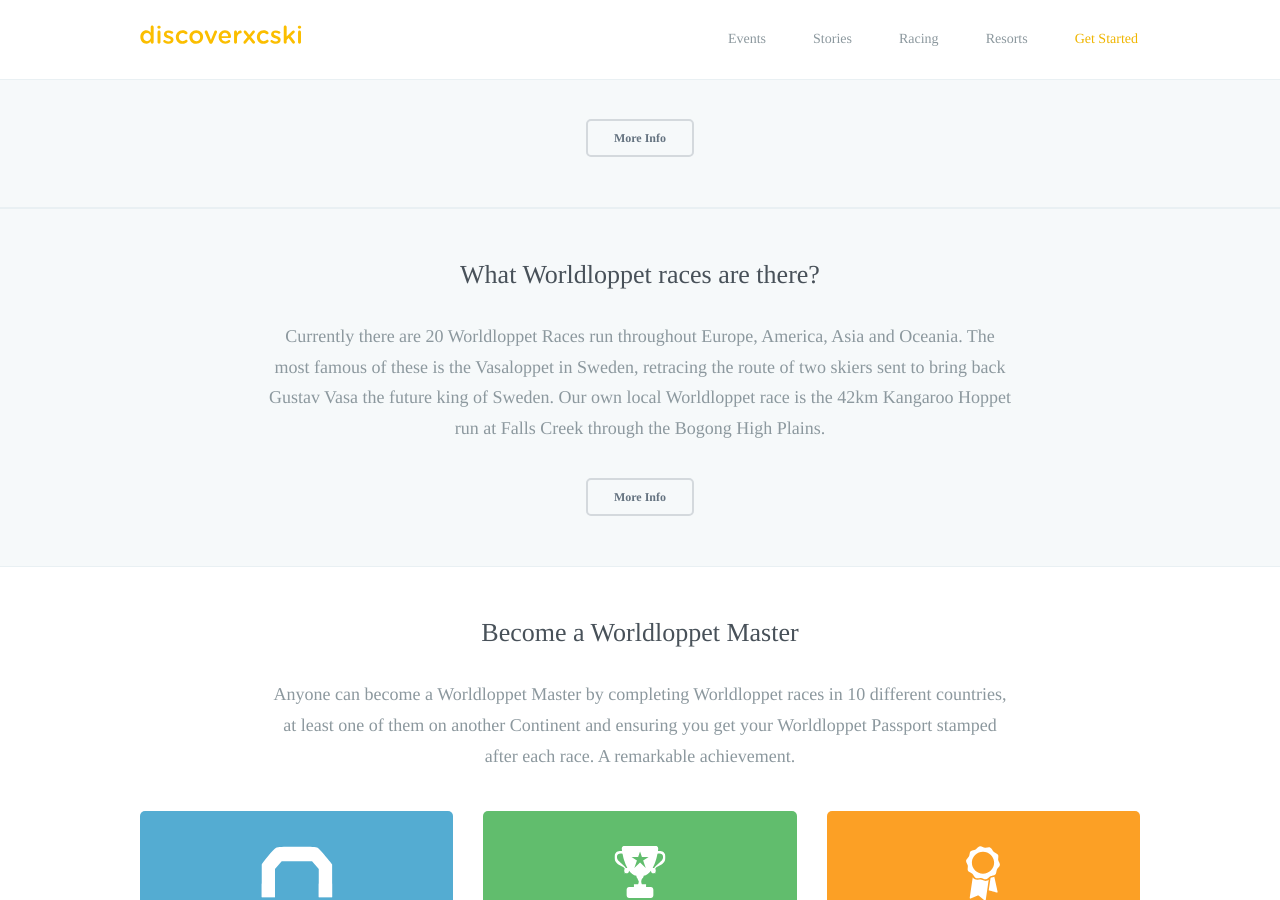
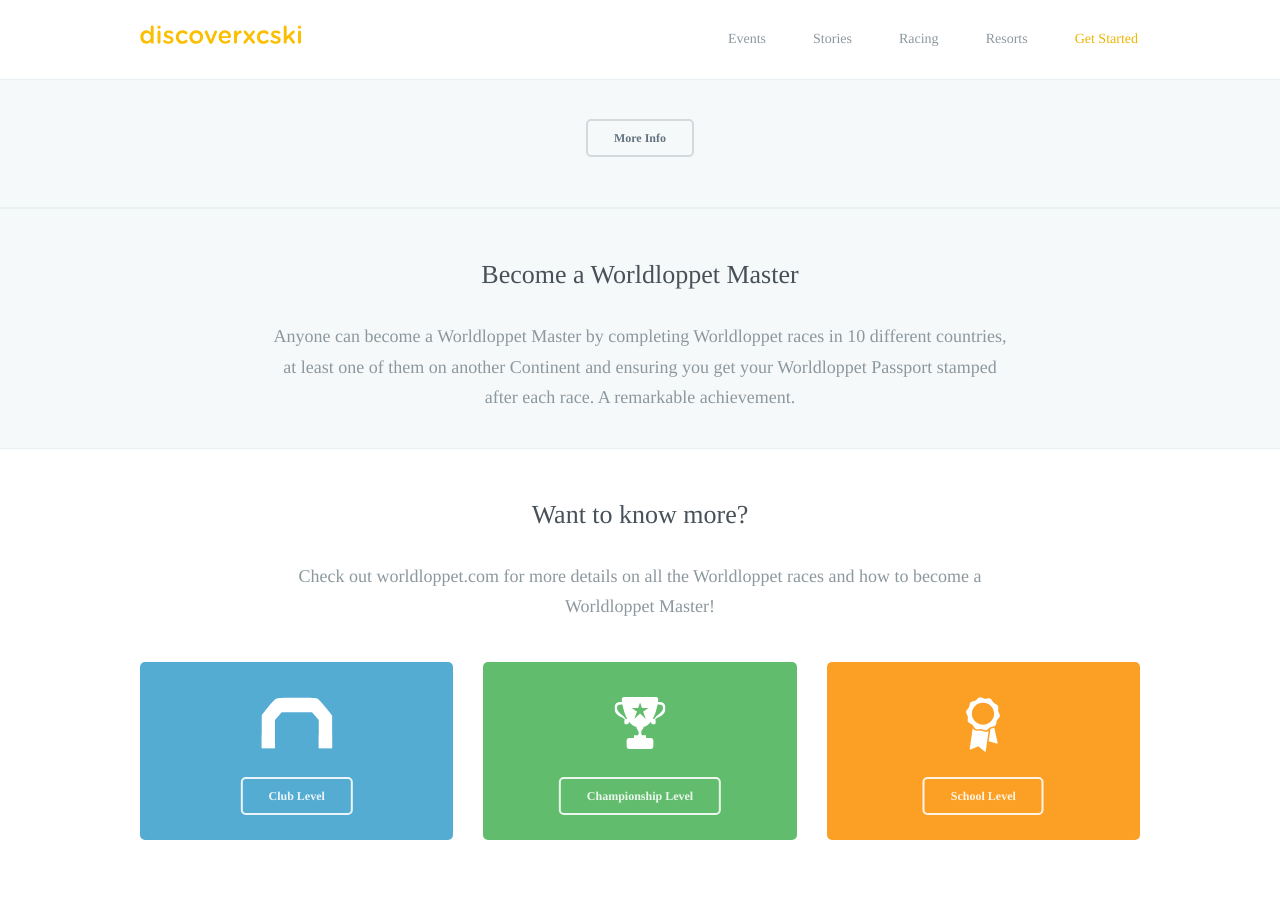
Before and after one commit to robcatto/robcatto.github.io, a Jekyll site: the page built from racing/worldloppet/index.html, in a window 1280 px wide and 900 px high, scrolled down 1172 px. Built offline with Jekyll 4.4.1, drawn with Linux system fonts in a browser that asks for light colours; some web fonts are replaced; Markdown is read by kramdown in place of the engine named in the settings.

Commit message:
Update index.html

```diff
--- a/racing/worldloppet/index.html
+++ b/racing/worldloppet/index.html
@@ -65,17 +65,17 @@ layout: default
                 </section>
 
                     <section class="mobile_section section_hasbg">
-                    <h3>What Worldloppet races are there?</h3>
-                    <p>Currently there are 20 Worldloppet Races run throughout Europe, America, Asia and Oceania.  The most famous of these is the Vasaloppet in Sweden, retracing the route of two skiers sent to bring back Gustav Vasa the future king of Sweden. Our own local Worldloppet race is the 42km Kangaroo Hoppet run at Falls Creek through the Bogong High Plains.
+                    <h3>Become a Worldloppet Master</h3>
+                    <p>Anyone can become a Worldloppet Master by completing Worldloppet races in 10 different countries, at least one of them on another Continent and ensuring you get your Worldloppet Passport stamped after each race.  A remarkable achievement.
 
                     </p>
-                    <a class="button small dark" href="/event-types" data-featurette="analytics-click-event" data-event-category="button" data-event-action="M: Clicked Design an iOS Game" data-event-label="Source: Homepage Alt" id="featurette-35">More Info</a>
+
                 </section>
 
                  <section class="mobile_section">
-                <h3>Become a Worldloppet Master</h3>
+                <h3>Want to know more?</h3>
                 <p>
-                   Anyone can become a Worldloppet Master by completing Worldloppet races in 10 different countries, at least one of them on another Continent and ensuring you get your Worldloppet Passport stamped after each race.  A remarkable achievement.
+                   Check out worldloppet.com for more details on all the Worldloppet races and how to become a Worldloppet Master!
                 </p>
                 <div class="row">
 
```
